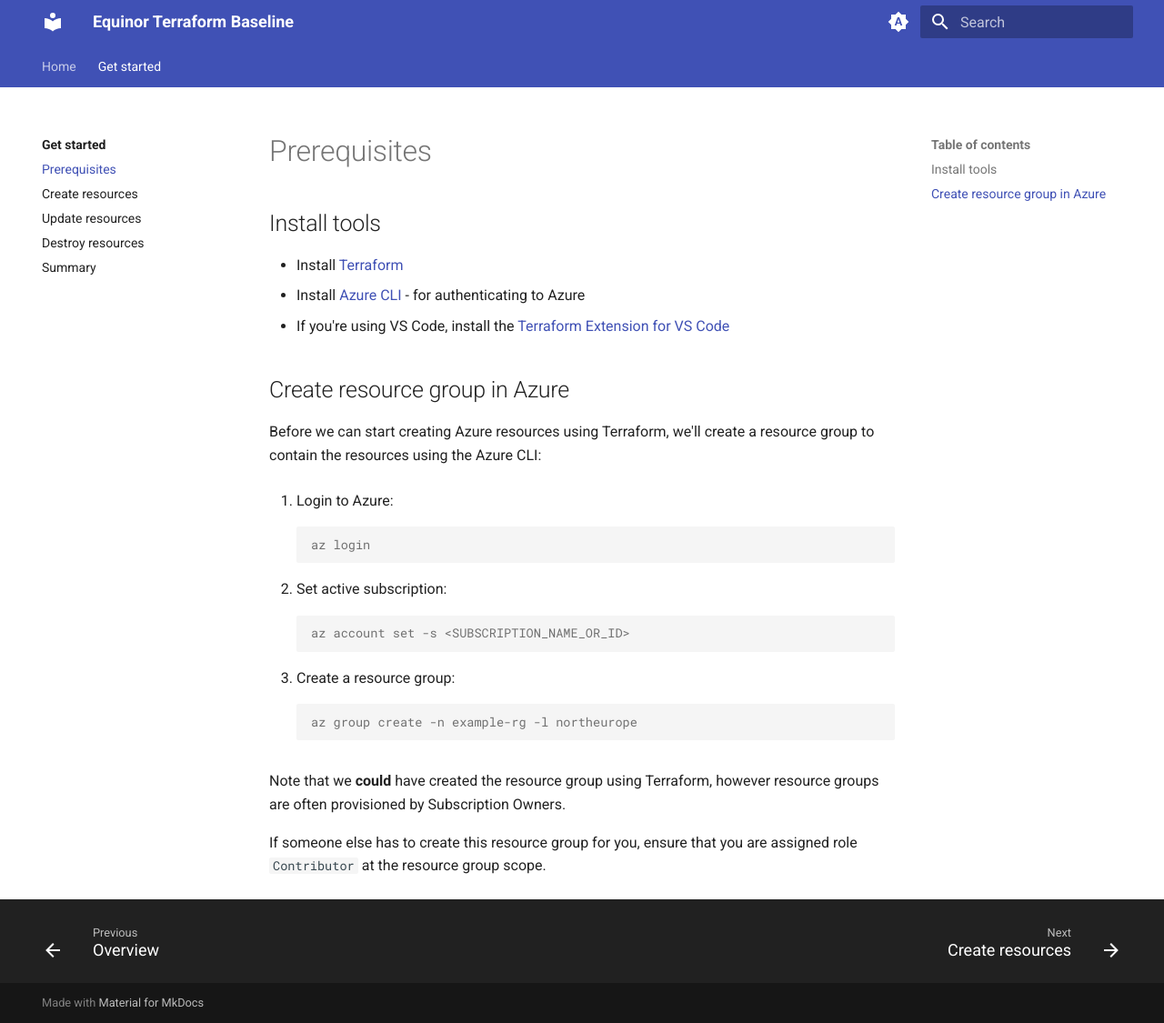
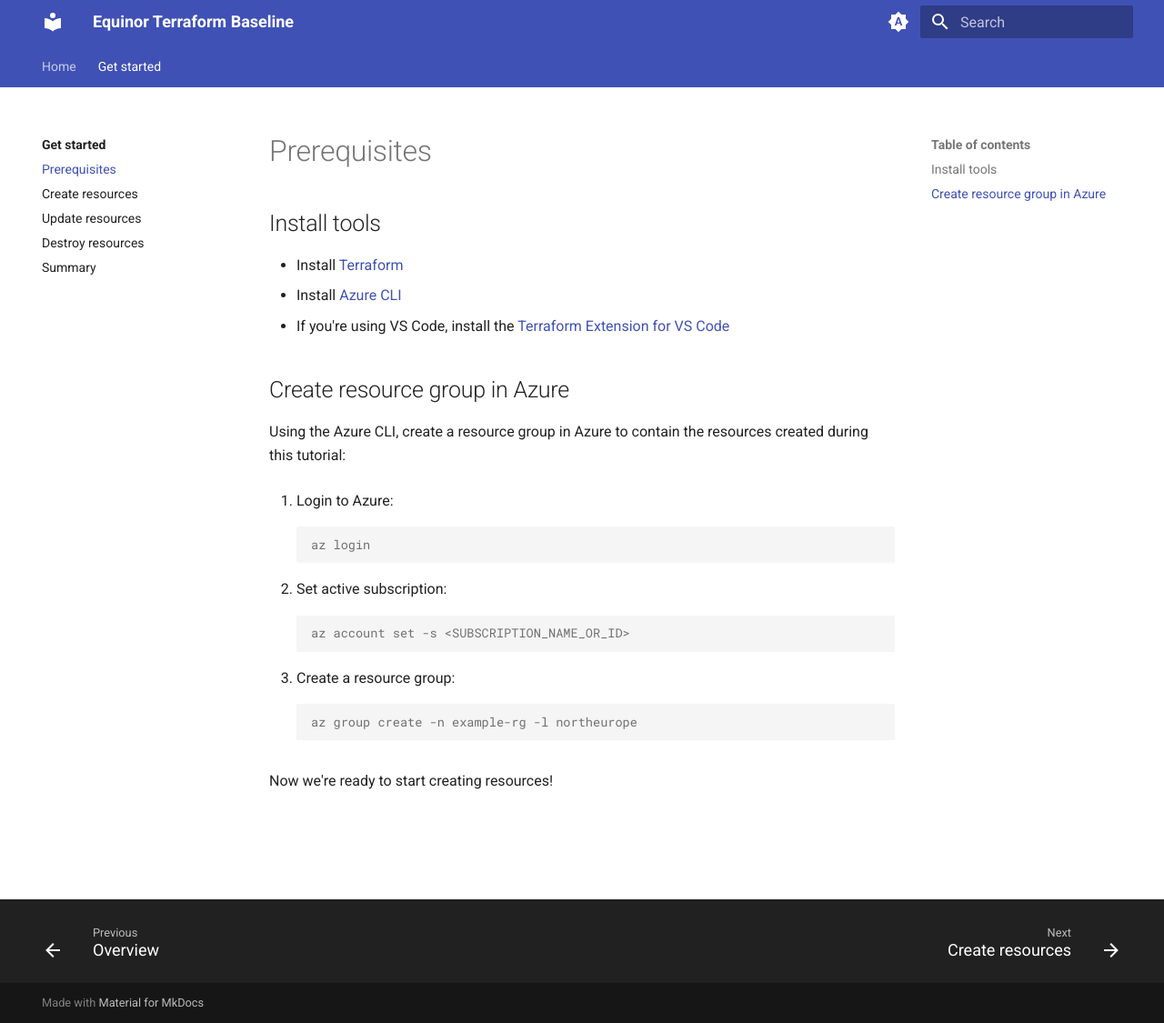
Before and after one commit to equinor/terraform-baseline, an MkDocs documentation site: the page built from docs/get-started/prerequisites.md, in a window 1280 px wide and 1125 px high. Shown: the whole window at 91% size. Built offline with MkDocs 1.6.1 and Material for MkDocs 9.7.7, drawn with Linux system fonts in a browser that asks for light colours.

Commit message:
docs: finish initial prereqs

````diff
--- a/docs/get-started/prereqs.md
+++ b/docs/get-started/prerequisites.md
@@ -3,12 +3,12 @@
 ## Install tools
 
 - Install [Terraform](https://developer.hashicorp.com/terraform/downloads){target=_blank}
-- Install [Azure CLI](https://learn.microsoft.com/en-us/cli/azure/install-azure-cli){target=_blank} - for authenticating to Azure
+- Install [Azure CLI](https://learn.microsoft.com/en-us/cli/azure/install-azure-cli){target=_blank}
 - If you're using VS Code, install the [Terraform Extension for VS Code](https://marketplace.visualstudio.com/items?itemName=hashicorp.terraform){target=_blank}
 
 ## Create resource group in Azure
 
-Before we can start creating Azure resources using Terraform, we'll create a resource group to contain the resources using the Azure CLI:
+Using the Azure CLI, create a resource group in Azure to contain the resources created during this tutorial:
 
 1. Login to Azure:
 
@@ -28,6 +28,4 @@
     az group create -n example-rg -l northeurope
     ```
 
-Note that we **could** have created the resource group using Terraform, however resource groups are often provisioned by Subscription Owners.
-
-If someone else has to create this resource group for you, ensure that you are assigned role `Contributor` at the resource group scope.
+Now we're ready to start creating resources!
--- a/mkdocs.yml
+++ b/mkdocs.yml
@@ -45,7 +45,7 @@
     - home.md
   - Get started:
     - get-started/index.md
-    - get-started/prereqs.md
+    - get-started/prerequisites.md
     - get-started/create-resources.md
     - get-started/update-resources.md
     - get-started/destroy-resources.md
````
